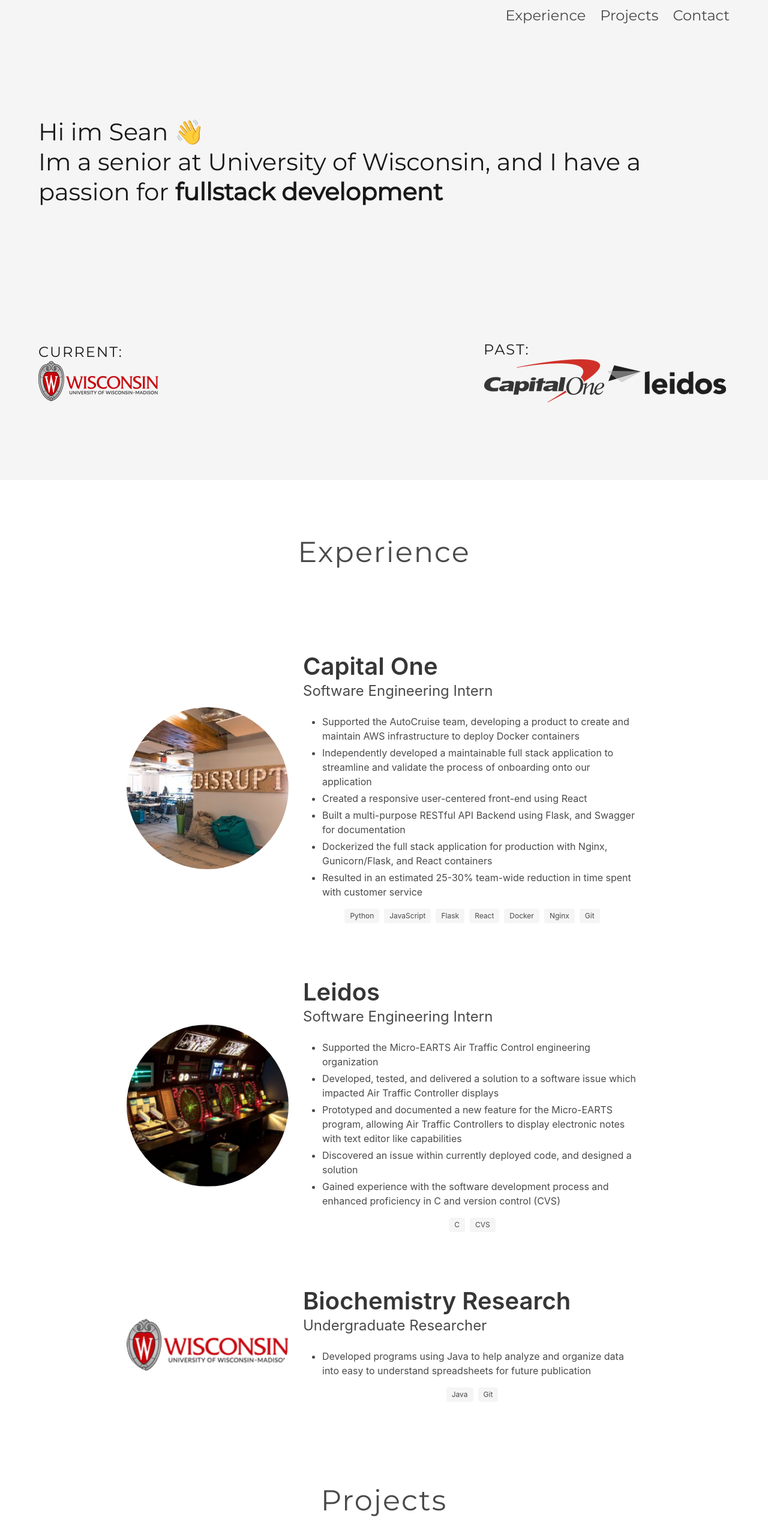
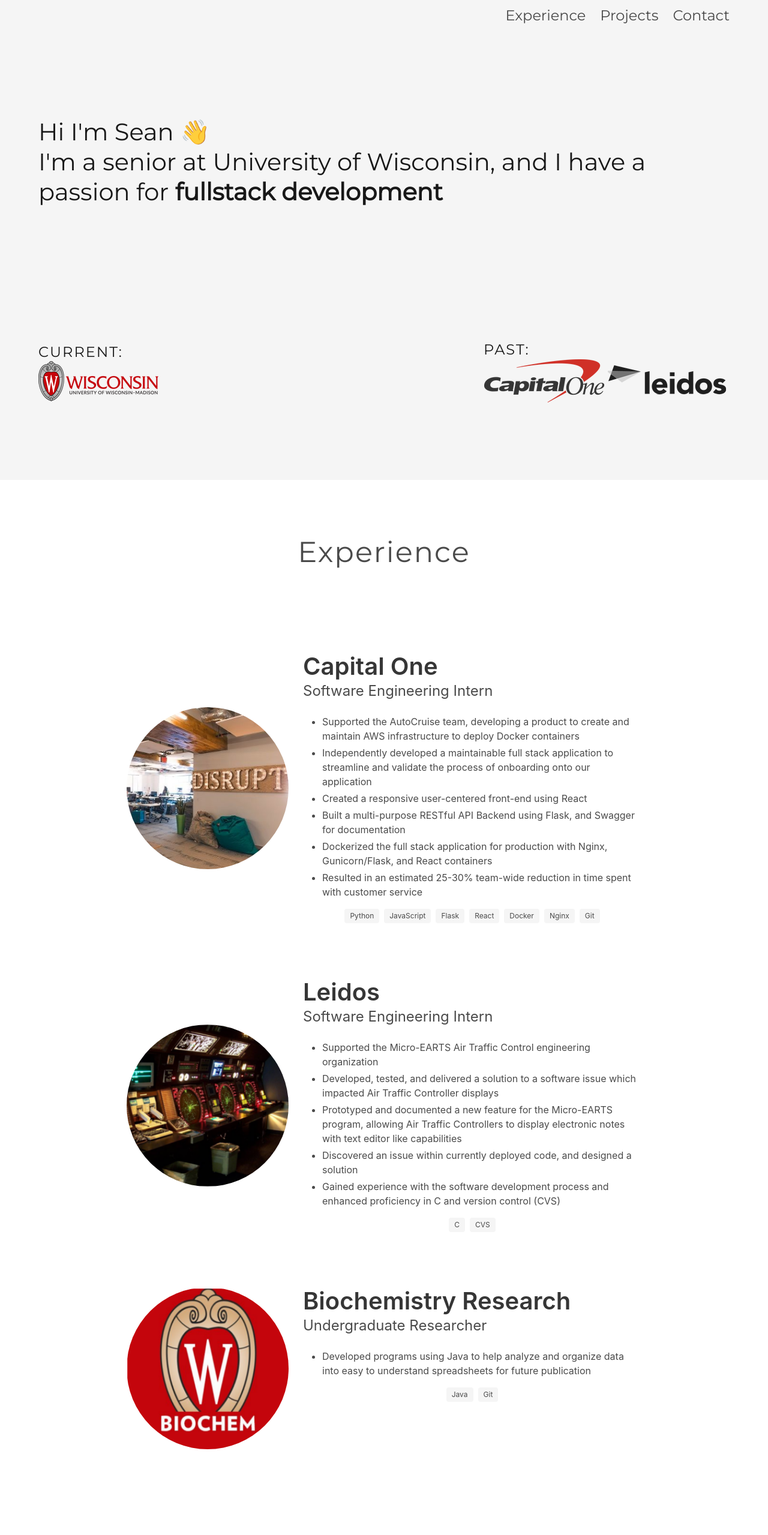
Before and after one commit to SeanRice1/seanrice.info-new, a React (Create React App) app: page / in a window 1280 px wide. Shown: the top 2559 px of the page at 60% size. Built offline with nearby package versions, Linux system fonts and the light colour scheme.

Commit message:
Smooth scrolling, grammer and menu transparency

```diff
--- a/src/components/meta/experience.js
+++ b/src/components/meta/experience.js
@@ -34,7 +34,7 @@ export default class Experience extends Component {
           <ExperienceBlock
             company="Biochemistry Research"
             position="Undergraduate Researcher"
-            img="/uw-logo.png"
+            img="/biochem.png"
             tags={["Java", "Git"]}
             description = {[
               "Developed programs using Java to help analyze and organize data into easy to understand spreadsheets for future publication"
--- a/src/components/meta/intro.js
+++ b/src/components/meta/intro.js
@@ -20,7 +20,7 @@ class Intro extends Component {
     return (
       <section className="hero is-light is-fullheight">
         <div className="hero-head">
-          <nav className="navbar">
+          <nav className="navbar is-transparent">
             <div className="navbar-brand">
               <span className="navbar-burger" onClick={this.toggleNav}>
                 <span></span>
@@ -48,7 +48,7 @@ class Intro extends Component {
         <div className="hero-body">
           <div className="container">
             <h1 className="subtitle is-size-2 montserrat">
-              Hi im Sean <span role="img" aria-label="Wave Hand">👋</span><br></br> Im a senior at University of Wisconsin, and I have a passion for <span className="has-text-weight-semibold">fullstack development</span>
+              Hi I'm Sean <span role="img" aria-label="Wave Hand">👋</span><br></br> I'm a senior at University of Wisconsin, and I have a passion for <span className="has-text-weight-semibold">fullstack development</span>
             </h1>
           </div>
         </div>
--- a/src/styling/css/custom.css
+++ b/src/styling/css/custom.css
@@ -1,4 +1,8 @@
 @import url(//fonts.googleapis.com/css?family=Montserrat);
+
+html {
+  scroll-behavior: smooth;
+}
 
 .montserrat {
   font-family: Montserrat, sans-serif;
```
Also changed, not shown: public/biochem.png (added).
